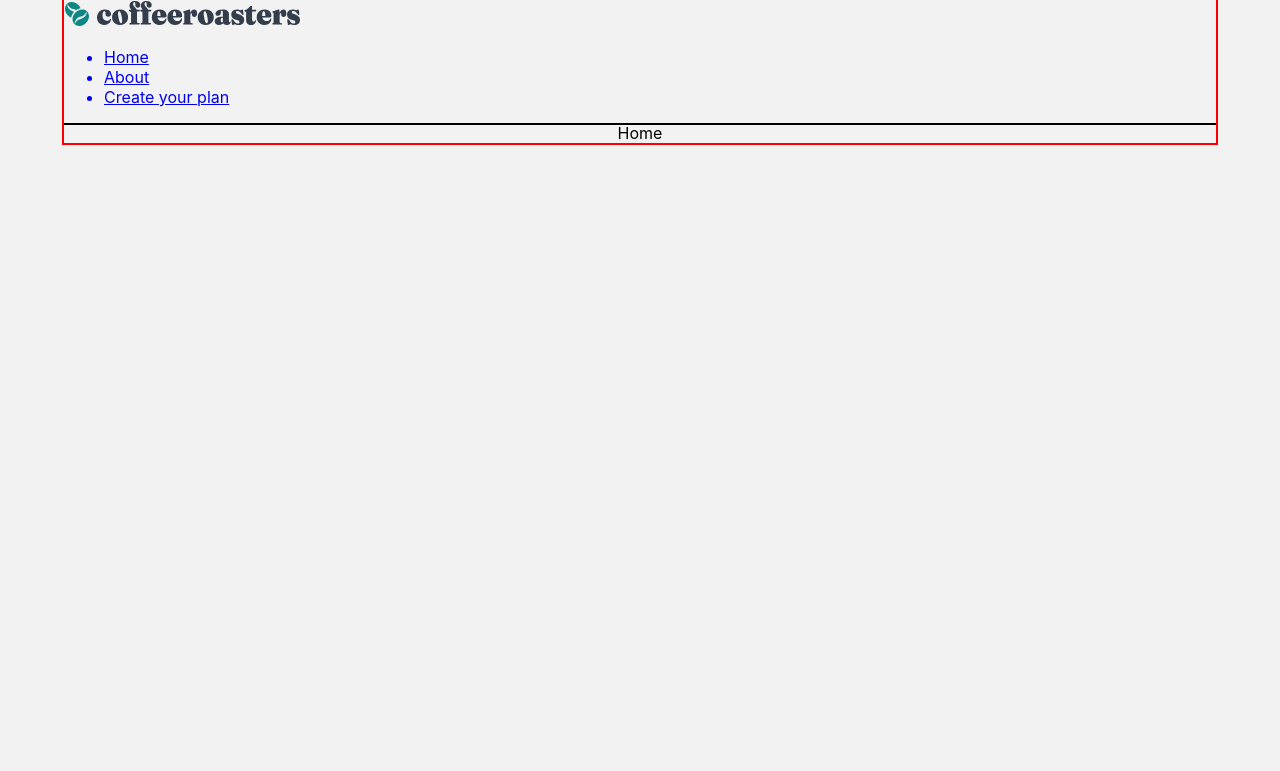
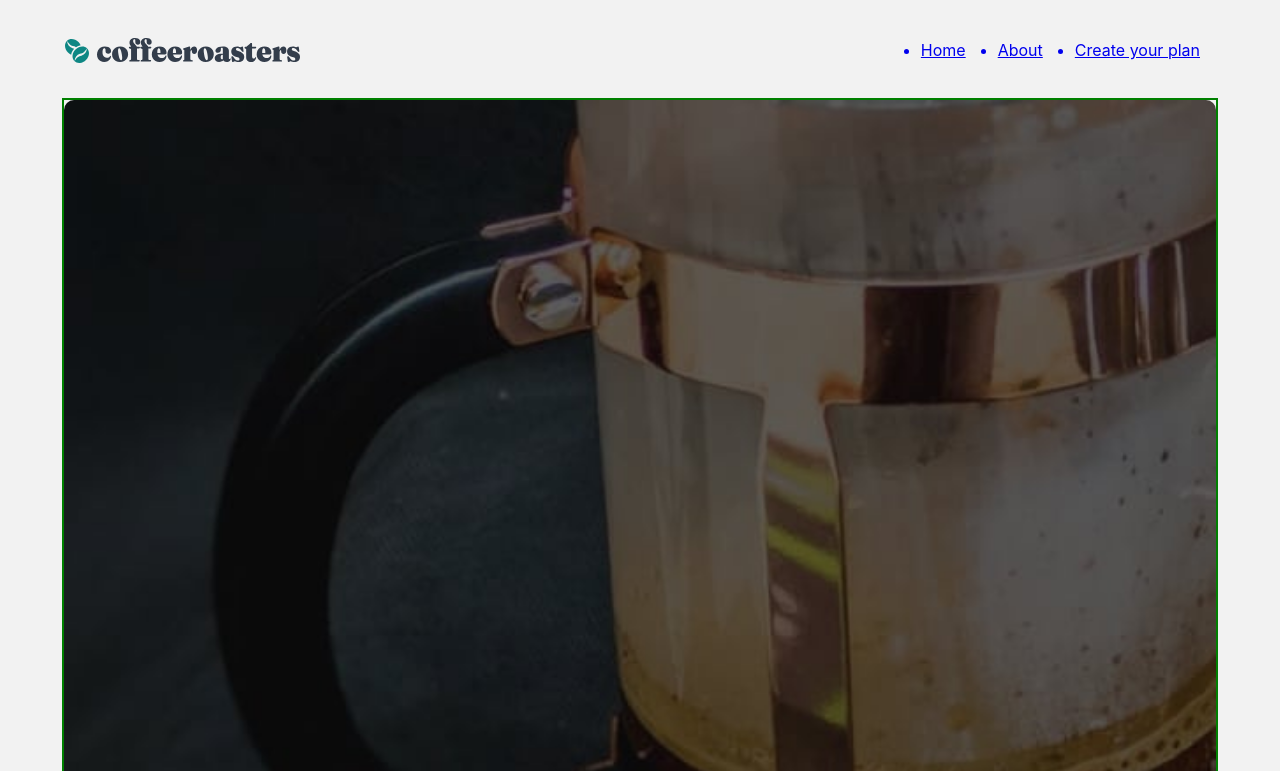
Before and after one commit to pawel975/coffeeroasters-frontend-mentor, a React (Create React App) app: page / in a window 1280 px wide. Shown: the top 771 px of the page. Built offline with nearby package versions, Linux system fonts and the light colour scheme.

Commit message:
home page

```diff
--- a/public/index.html
+++ b/public/index.html
@@ -9,7 +9,12 @@
       name="description"
       content="Web site created using create-react-app"
     />
+    <link rel="preconnect" href="https://fonts.gstatic.com">
+    <link href="https://fonts.googleapis.com/css2?family=Fraunces&display=swap" rel="stylesheet">
+    <link rel="preconnect" href="https://fonts.gstatic.com">
+    <link href="https://fonts.googleapis.com/css2?family=Barlow&display=swap" rel="stylesheet">
     <link rel="apple-touch-icon" href="%PUBLIC_URL%/logo192.png" />
+
     <!--
       manifest.json provides metadata used when your web app is installed on a
       user's mobile device or desktop. See https://developers.google.com/web/fundamentals/web-app-manifest/
--- a/src/Components/App.js
+++ b/src/Components/App.js
@@ -15,7 +15,7 @@ const AppWrapper = styled.div`
     flex-direction:column;
     align-items:center;
     .app {
-      outline:2px solid red;
+      /* outline:2px solid red; */
       width:90%;
       position:relative;
       display:flex;
--- /dev/null
+++ b/src/Components/Collection/Collection-styling.js
@@ -0,0 +1,7 @@
+import React from 'react';
+import styled from 'styled-components';
+
+export const CollectionWrapper = styled.div`
+    width:100%;
+
+`
--- /dev/null
+++ b/src/Components/Collection/Collection.js
@@ -0,0 +1,14 @@
+import React from 'react';
+import {CollectionWrapper} from '../Collection/Collection-styling.js'
+
+const Collection = ({img,name,description})=> {
+    return(
+        <>
+        <img src={img} alt=""/>
+        <h1>{name}</h1>
+        <p>{description}</p>
+        </>
+    )
+}
+
+export default Collection;
--- a/src/index.css
+++ b/src/index.css
@@ -1,3 +1,6 @@
+@import url('https://fonts.googleapis.com/css2?family=Fraunces&display=swap');
+@import url('https://fonts.googleapis.com/css2?family=Barlow&display=swap');
+
 body {
   margin: 0;
   font-family: -apple-system, BlinkMacSystemFont, 'Segoe UI', 'Roboto', 'Oxygen',
--- a/src/layouts/Main.js
+++ b/src/layouts/Main.js
@@ -1,8 +1,8 @@
 import React from 'react';
 import {Switch, Route} from 'react-router-dom';
-import Home from "../pages/Home";
-import About from "../pages/About";
-import Plan from "../pages/Plan";
+import Home from "../pages/Home/Home";
+import About from "../pages/About/About";
+import Plan from "../pages/Plan/Plan";
 
 function Main() {
     return (
--- a/src/layouts/Nav.js
+++ b/src/layouts/Nav.js
@@ -1,11 +1,37 @@
 import React from 'react';
 import {Link} from 'react-router-dom';
 import logo from '../assets/shared/desktop/logo.svg';
+import hamburger from '../assets/shared/mobile/icon-hamburger.svg';
 import styled from 'styled-components';
 
 const NavWrapper = styled.nav`
+    height: 100px;
     width:100%;
-    outline:2px solid black;
+    /* outline:2px solid black; */
+    display:flex;
+    align-items:center;
+    justify-content: space-between;
+    .nav-desktop {
+      display:flex;
+      ul{
+        display:flex;
+        li{
+          margin: 1em;
+        }
+      }
+    }
+    .hamburger-menu {
+      display: none;
+    }
+
+    @media (max-width: 400px) {
+      .nav-desktop{
+        display:none;
+      }
+      .hamburger-menu {
+      display: block;
+    }
+    }
 `
 
 function Nav() {
@@ -13,6 +39,9 @@ function Nav() {
     <>
       <NavWrapper>
           <img src={logo} alt="" />
+          <div className="hamburger-menu">
+            <img src={hamburger} alt="" />
+          </div>
           <nav className="nav-desktop">
            <ul>
             <Link to="/">
--- a/src/pages/Home.js
+++ /dev/null
@@ -1,11 +0,0 @@
-import React from 'react';
-
-function Home() {
-  return (
-    <>
-      <div>Home</div>
-    </>
-  );
-}
-
-export default Home;
--- /dev/null
+++ b/src/pages/Home/Home-styling.js
@@ -0,0 +1,72 @@
+import React from 'react';
+import styled from 'styled-components';
+
+export const HomeWrapper = styled.div`
+width:100%;
+outline: 2px solid green;
+    .introduction {
+        position:relative;
+        width:100%;
+        .background {
+            width:100%;
+            border-radius:10px;
+            }
+        .description {
+            width:80%;
+            text-align:center;
+            position:absolute;
+            transform: translate(-50%,-50%);
+            top:50%;
+            left: 50%;
+            display:flex;
+            flex-direction:column;
+            align-items:center;
+            justify-content:space-between;
+            h1{
+                margin:0 0 0em 0;
+                color: white;
+                font-family: 'Fraunces', serif;
+                font-weight:800;
+                font-size:40px;
+            }
+            p{
+                font-family: 'Barlow', sans-serif;
+                color: white;
+                opacity:0.8;
+                color: #FEFCF7;
+                font-weight:300;
+                font-size:15px;
+                line-height:1.4em;
+            }
+            button{
+                border:none;
+                background-color: #0E8784;
+                color: #FEFCF7;
+                font-family: 'Fraunces', serif;
+                font-size:18px;
+                font-weight:700;
+                width:217px;
+                height:56px;
+                border-radius:10px;
+
+            }
+            }
+        }
+        .collection {
+            width: 100%;
+            display:flex;
+            flex-direction:column;
+            align-items:center;
+            outline: 4px solid red;
+            h1{
+            margin:0.2em;
+            font-size:40px;
+            font-weight:900;
+            color:grey;
+            opacity:0.8;
+            font-family: 'Fraunces', serif;
+            }
+
+        }
+
+`
--- /dev/null
+++ b/src/pages/Home/Home.js
@@ -0,0 +1,40 @@
+import React, {useState} from 'react';
+import CoffeePicture from '../../assets/home/mobile/image-hero-coffeepress.jpg';
+import {HomeWrapper} from './Home-styling.js'
+import Collection from '../../Components/Collection/Collection';
+import GranEspresso from "../../assets/home/desktop/image-gran-espresso.png"
+
+function Home() {
+
+  const coffee = [
+      {
+        img: GranEspresso,
+        name: "Gran Espresso",
+        description: 'Light and flavorful blend with cocoa and black pepper for an intense experience'
+      },
+  ]
+
+  const AllCoffees = coffee.map(option=> (
+    <Collection img={option.img} name={option.name} description={option.description}/>
+
+  ))
+
+  return (
+    <HomeWrapper>
+      <div className="introduction">
+        <img className="background" src={CoffeePicture} alt="" />
+        <div className="description">
+          <h1>Great coffee made simple.</h1>
+          <p>Start your mornings with the world's best coffees. Try our expertly curated artisan coffees from our best roasters delivered directly to your door, at your schedule.</p>
+          <button>Create your plan</button>
+        </div>
+      </div>
+      <div className="collection">
+          <h1>our collection</h1>
+          {AllCoffees}
+      </div>
+    </HomeWrapper>
+  );
+}
+
+export default Home;
```
Also changed, not shown: src/pages/About/About.js (renamed from src/pages/About.js), src/pages/Plan/Plan.js (renamed from src/pages/Plan.js), 1 other file (tests, documents, lock files or other folders).
